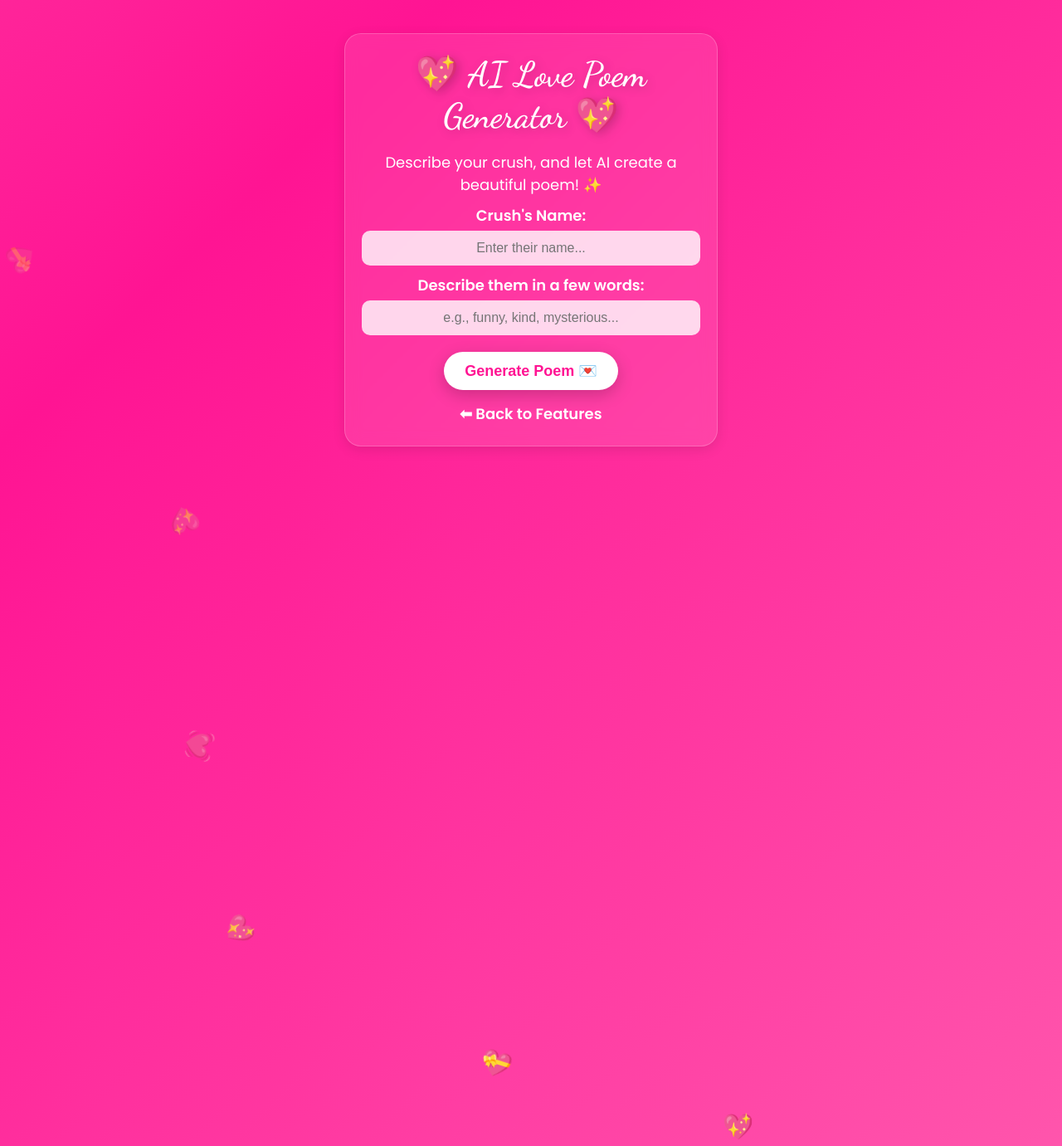
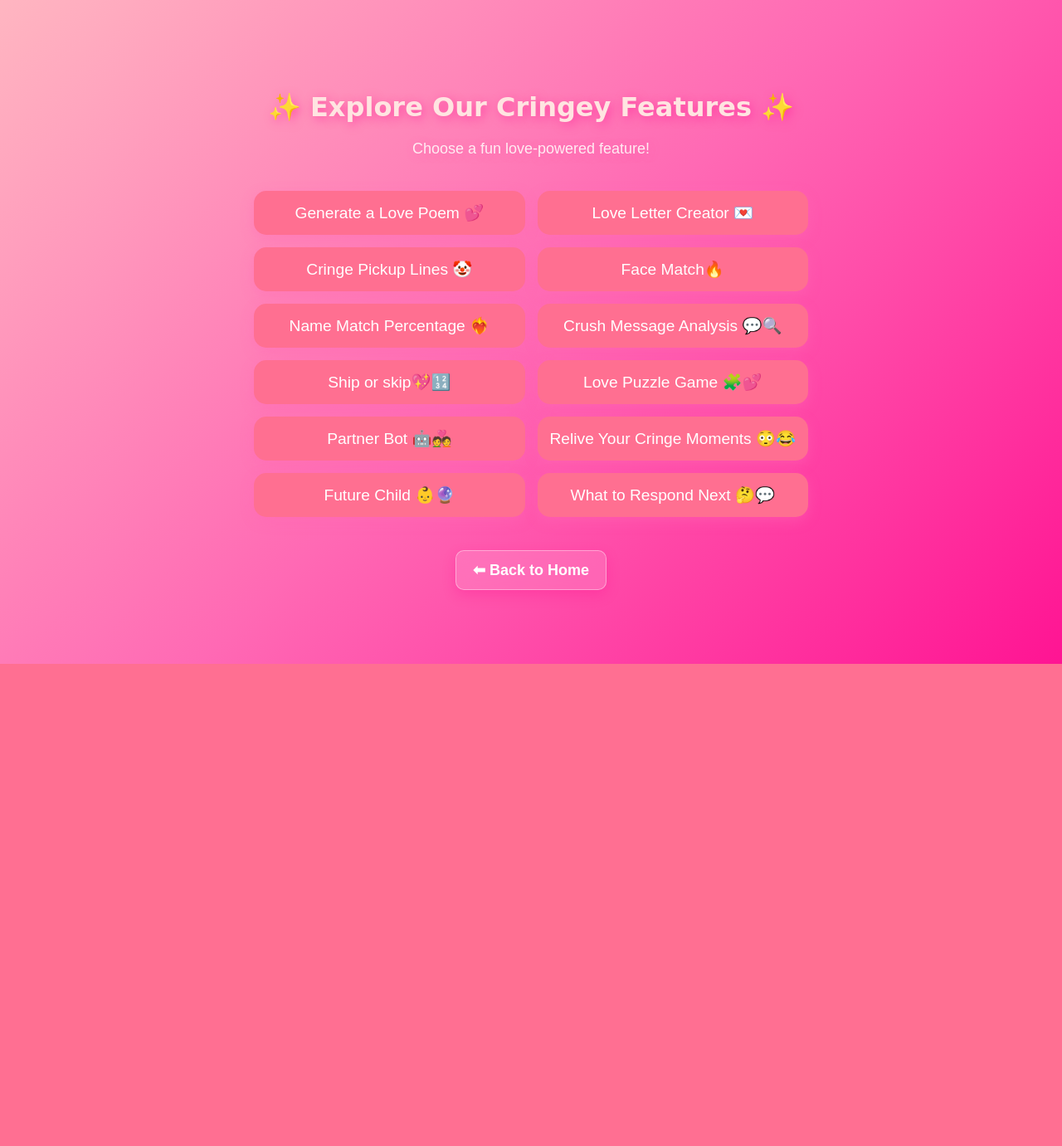
Before and after one commit to himarg2274/Crush-O-Meter, a Flask app: page /features in a window 1280 px wide. Shown: the whole page at 83% size. After the commit the page ends 800 px from the top, so only its background shows below. Run offline with Flask 3, Linux system fonts and the light colour scheme.

Commit message:
Update features.html

```diff
--- a/templates/features.html
+++ b/templates/features.html
@@ -3,223 +3,211 @@
 <head>
     <meta charset="UTF-8">
     <meta name="viewport" content="width=device-width, initial-scale=1.0">
-    <title>Love Poem Generator 💕</title>
-    <link href="https://cdnjs.cloudflare.com/ajax/libs/animate.css/4.1.1/animate.min.css" rel="stylesheet">
+    <title>Features - Love-O-Tron 3000 ❤️</title>
+    <link rel="stylesheet" href="{{ url_for('static', filename='css/styles.css') }}">
     <style>
-        @import url('https://fonts.googleapis.com/css2?family=Poppins:wght@300;400;600&family=Dancing+Script:wght@600&display=swap');
-
-        * {
+     body {
+    font-family: 'Poppins', sans-serif;
+    background: linear-gradient(135deg, #ffb6c1, #ff69b4, #ff1493);
+    text-align: center;
+    color: #fff;
     margin: 0;
     padding: 0;
-            box-sizing: border-box;
-        }
-
-        body {
-            font-family: 'Poppins', sans-serif;
-            background: linear-gradient(-45deg, #ff69b4, #ff1493, #ff69b4, #ff1493);
-            background-size: 400% 400%;
-            animation: gradient 15s ease infinite;
-            text-align: center;
-            color: #fff;
     min-height: 100vh;
-            padding: 40px 20px;
+    display: flex;
+    justify-content: center;
+    align-items: center;
+    flex-direction: column;
     position: relative;
-            overflow-x: hidden;
+    overflow: hidden;
 }
 
 .container {
-            background: rgba(255, 255, 255, 0.1);
+    max-width: 500px;
+    background: rgba(255, 20, 147, 0.2);
+    color: #fff;
+    padding: 20px;
+    border-radius: 15px;
+    box-shadow: 0 5px 15px rgba(255, 20, 147, 0.3);
     backdrop-filter: blur(10px);
-            border-radius: 20px;
-            padding: 25px 20px;
-            color: #fff;
-            text-decoration: none;
-            font-size: 18px;
-            font-weight: 500;
-            transition: all 0.3s ease;
-            border: 1px solid rgba(255, 255, 255, 0.2);
-            box-shadow: 0 4px 15px rgba(0, 0, 0, 0.1);
-            max-width: 450px;
-            margin: auto;
-            text-align: center;
-            animation: fadeIn 0.5s ease-out;
 }
 
 .title {
-            font-size: clamp(32px, 5vw, 40px);
+    font-size: 32px;
     font-weight: bold;
     font-family: 'Dancing Script', cursive;
-            color: #fff;
-            margin-bottom: 20px;
-            text-shadow: 3px 3px 12px rgba(0, 0, 0, 0.2);
-            animation: pulse 2s infinite;
+    color: #ffe4e1;
+    text-shadow: 3px 3px 12px rgba(255, 20, 147, 0.5);
+}
+
+.subtitle {
+    font-size: 18px;
+    color: #ffecf2;
+    text-shadow: 2px 2px 10px rgba(255, 105, 180, 0.6);
+}
+
+.match-box {
+    display: flex;
+    flex-direction: column;
+    align-items: center;
+    gap: 15px;
+}
+
+.input-container {
+    width: 100%;
+    text-align: left;
 }
 
 label {
-            font-weight: 600;
+    font-weight: bold;
+    color: #ffe4e1;
     display: block;
-            margin: 10px 0 5px;
+    margin-bottom: 5px;
 }
 
 input {
     width: 100%;
-            padding: 12px;
-            border: none;
-            border-radius: 10px;
+    padding: 10px;
     font-size: 16px;
+    border: 2px solid rgba(255, 105, 180, 0.5);
+    border-radius: 8px;
     outline: none;
-            background: rgba(255, 255, 255, 0.8);
-            text-align: center;
-            color: #ff1493;
-            transition: 0.3s ease;
+    transition: 0.3s;
+    background: rgba(255, 20, 147, 0.2);
+    color: #fff;
+}
+
+input::placeholder {
+    color: rgba(255, 255, 255, 0.7);
 }
 
 input:focus {
-            background: #fff;
+    border-color: #ff1493;
+    box-shadow: 0 0 10px rgba(255, 105, 180, 0.5);
 }
 
-        button {
-            background: #fff;
-            color: #ff1493;
+/* Glassy Button */
+.btn {
+    background: rgba(255, 255, 255, 0.15);
+    color: #fff;
     font-size: 18px;
-            padding: 12px 25px;
+    padding: 12px 20px;
     border: none;
-            border-radius: 30px;
+    border-radius: 10px;
     cursor: pointer;
-            font-weight: 600;
-            box-shadow: 0 6px 20px rgba(0, 0, 0, 0.2);
-            margin-top: 20px;
-            transition: all 0.3s ease;
+    transition: 0.3s;
+    font-weight: bold;
+    box-shadow: 0 6px 15px rgba(255, 20, 147, 0.3);
+    backdrop-filter: blur(10px);
+    border: 1px solid rgba(255, 255, 255, 0.4);
 }
 
-        button:hover {
-            transform: translateY(-3px);
-            background: #ff1493;
-            color: #fff;
-            box-shadow: 0 8px 25px rgba(0, 0, 0, 0.3);
+.btn:hover {
+    background: rgba(255, 255, 255, 0.25);
+    transform: scale(1.1);
+    box-shadow: 0 8px 20px rgba(255, 20, 147, 0.5);
 }
 
-        #poemResult {
-            background: rgba(255, 255, 255, 0.2);
-            padding: 20px;
-            border-radius: 15px;
-            box-shadow: 0 4px 8px rgba(0, 0, 0, 0.1);
-            margin-top: 20px;
+/* Glassy Result Box */
+.result-box {
+    background: rgba(255, 20, 147, 0.2);
+    color: #ff69b4;
+    font-size: 22px;
+    padding: 15px;
+    border-radius: 10px;
+    margin-top: 15px;
+    font-weight: bold;
     display: none;
+    animation: heartbeat 1s infinite alternate;
+    backdrop-filter: blur(10px);
 }
 
-        .back-button {
-            display: inline-block;
-            margin-top: 15px;
-            text-decoration: none;
-            color: #fff;
-            font-weight: bold;
-            transition: 0.3s;
-            font-size: 18px;
+@keyframes heartbeat {
+    0% { transform: scale(1); }
+    100% { transform: scale(1.1); }
 }
 
-        .back-button:hover {
-            color: #ff1493;
+/* Love Quote Styling */
+.quote-box {
+    margin-top: 20px;
+    padding: 15px;
+    text-align: center;
+    font-size: 18px;
+    font-weight: bold;
+    border-radius: 10px;
+    display: none;
+    transition: 0.5s ease-in-out;
+    color: #fff;
+    backdrop-filter: blur(10px);
+    border: 1px solid rgba(255, 255, 255, 0.4);
 }
 
-        .floating-heart {
+/* Color themes based on love percentage */
+.quote-high { background: rgba(255, 20, 147, 0.4); }
+.quote-good { background: rgba(255, 105, 180, 0.4); }
+.quote-mid { background: rgba(255, 182, 193, 0.4); color: #6a0572; }
+.quote-low { background: rgba(255, 228, 225, 0.4); color: #ff1493; }
+
+/* Floating Hearts */
+.heart {
     position: absolute;
-            font-size: clamp(20px, 4vw, 30px);
-            pointer-events: none;
-            z-index: 1;
-            animation: floatUp 4s ease-in infinite;
-        }
-
-        @keyframes gradient {
-            0% { background-position: 0% 50%; }
-            50% { background-position: 100% 50%; }
-            100% { background-position: 0% 50%; }
+    color: #ff69b4;
+    font-size: 30px;
+    animation: floatUp 3s infinite linear;
+    opacity: 0.6;
 }
 
 @keyframes floatUp {
-            0% {
-                transform: translateY(100vh) rotate(0deg);
-                opacity: 1;
-            }
-            100% {
-                transform: translateY(-100vh) rotate(360deg);
-                opacity: 0;
-            }
+    0% { transform: translateY(0); opacity: 1; }
+    100% { transform: translateY(-100vh); opacity: 0; }
 }
 
-        @keyframes pulse {
-            0% { transform: scale(1); }
-            50% { transform: scale(1.05); }
-            100% { transform: scale(1); }
+/* Glassy Back Button */
+.back-btn {
+    display: inline-block;
+    margin-top: 15px;
+    color: #fff;
+    text-decoration: none;
+    font-size: 16px;
+    background: rgba(255, 255, 255, 0.15);
+    padding: 10px 20px;
+    border-radius: 10px;
+    transition: 0.3s;
+    backdrop-filter: blur(10px);
+    border: 1px solid rgba(255, 255, 255, 0.4);
 }
 
-        @keyframes fadeIn {
-            from { opacity: 0; transform: translateY(20px); }
-            to { opacity: 1; transform: translateY(0); }
+.back-btn:hover {
+    background: rgba(255, 255, 255, 0.25);
+    transform: scale(1.05);
 }
+
+
     </style>
 </head>
 <body>
-    <div class="container">
-        <h1 class="title animate__animated animate__bounceIn">💖 AI Love Poem Generator 💖</h1>
-        <p class="subtitle animate__animated animate__fadeIn">Describe your crush, and let AI create a beautiful poem! ✨</p>
 
-        <form id="poemForm">
-            <label for="crushName">Crush's Name:</label>
-            <input type="text" id="crushName" name="crushName" placeholder="Enter their name..." required>
-
-            <label for="traits">Describe them in a few words:</label>
-            <input type="text" id="traits" name="traits" placeholder="e.g., funny, kind, mysterious..." required>
-
-            <button type="submit">Generate Poem 💌</button>
-        </form>
-
-        <div id="poemResult">
-            <h2>Your Love Poem ✨</h2>
-            <p id="poemText"></p>
+    <div class="header">
+        <h1 class="title">✨ Explore Our Cringey Features ✨</h1>
+        <p class="subtitle">Choose a fun love-powered feature!</p>
     </div>
 
-        <a href="/features" class="back-button animate__animated animate__pulse">⬅ Back to Features</a>
+    <div class="grid">
+        <a href="/poem" class="feature-box">Generate a Love Poem 💕</a>
+        <a href="/loveletter" class="feature-box">Love Letter Creator 💌</a>
+        <a href="/pickup" class="feature-box">Cringe Pickup Lines 🤡</a>
+        <a href="/match" class="feature-box">Face Match🔥</a>
+        <a href="/aimatch" class="feature-box">Name Match Percentage ❤️‍🔥</a>
+        <a href="#" class="feature-box">Crush Message Analysis 💬🔍</a>
+        <a href="#" class="feature-box">Ship or skip💖🔢</a>
+        <a href="#" class="feature-box">Love Puzzle Game 🧩💕</a>
+        <a href="/bot" class="feature-box">Partner Bot 🤖💑</a>
+        <a href="#" class="feature-box">Relive Your Cringe Moments 😳😂</a>
+        <a href="#" class="feature-box">Future Child 👶🔮</a>
+        <a href="/respond" class="feature-box">What to Respond Next 🤔💬</a>
     </div>
 
-    <script>
-        function createHeart() {
-            const heart = document.createElement("div");
-            const hearts = ["❤️", "💖", "💕", "💗", "💓", "💝"];
-            heart.innerHTML = hearts[Math.floor(Math.random() * hearts.length)];
-            heart.classList.add("floating-heart");
-            heart.style.left = Math.random() * window.innerWidth + "px";
-            heart.style.transform = `scale(${Math.random() * 0.5 + 0.5})`;
-            document.body.appendChild(heart);
+    <a href="/" class="btn">⬅ Back to Home</a>
 
-            setTimeout(() => heart.remove(), 4000);
-        }
-
-        setInterval(createHeart, 600);
-
-        document.getElementById("poemForm").addEventListener("submit", async function(event) {
-            event.preventDefault();
-
-            let crushName = document.getElementById("crushName").value.trim();
-            let traits = document.getElementById("traits").value.trim();
-            let poemText = document.getElementById("poemText");
-            let poemResult = document.getElementById("poemResult");
-
-            if (!crushName || !traits) {
-                alert("Please enter both name and traits!");
-                return;
-            }
-
-            let response = await fetch("/generate_poem", {
-                method: "POST",
-                headers: { "Content-Type": "application/json" },
-                body: JSON.stringify({ crushName, traits })
-            });
-
-            let data = await response.json();
-            poemText.innerHTML = data.poem ? `<pre>${data.poem}</pre>` : "AI couldn't generate a poem. Try again!";
-            poemResult.style.display = "block";
-        });
-    </script>
 </body>
 </html>
```
Lines whose indentation alone changed are shown as unchanged.
